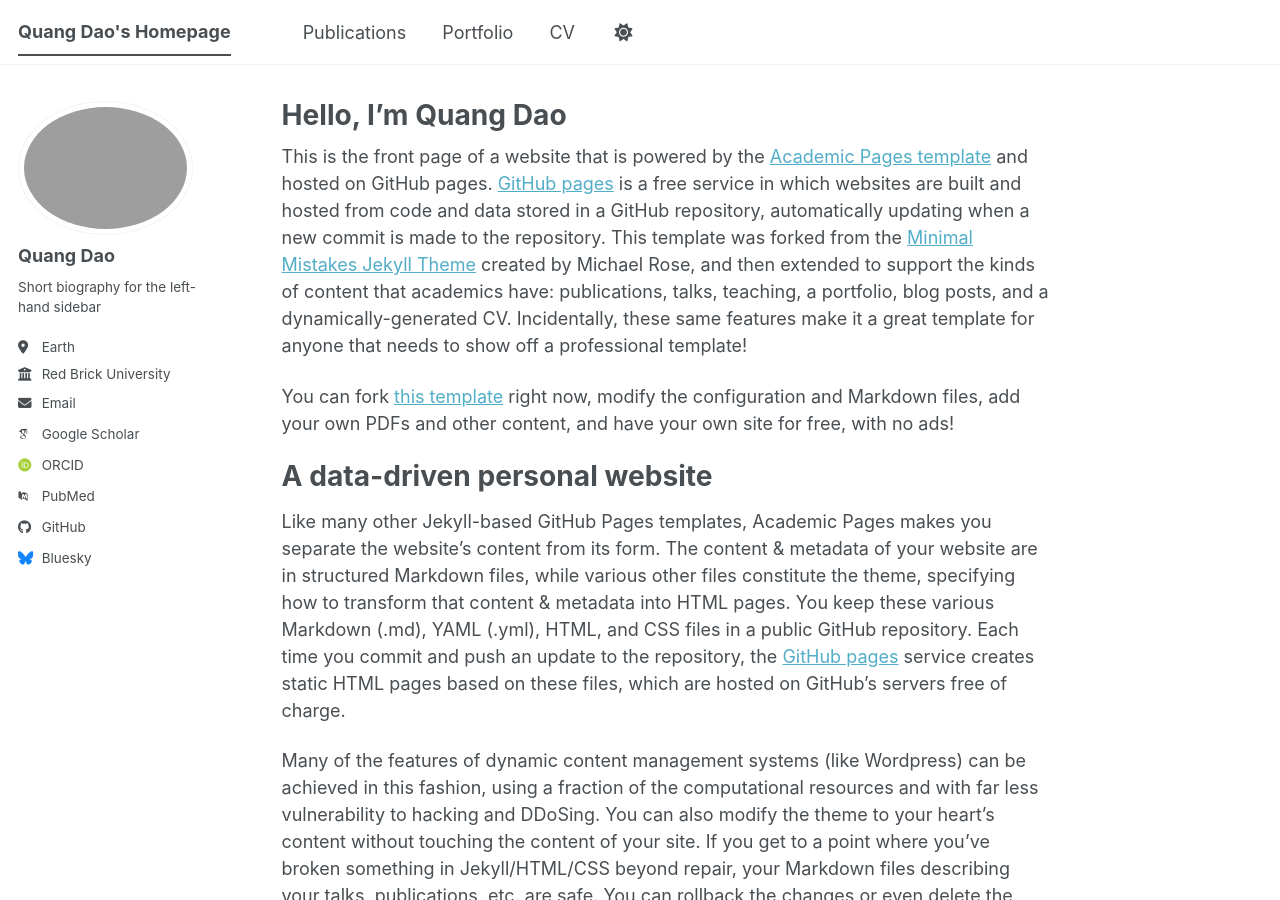
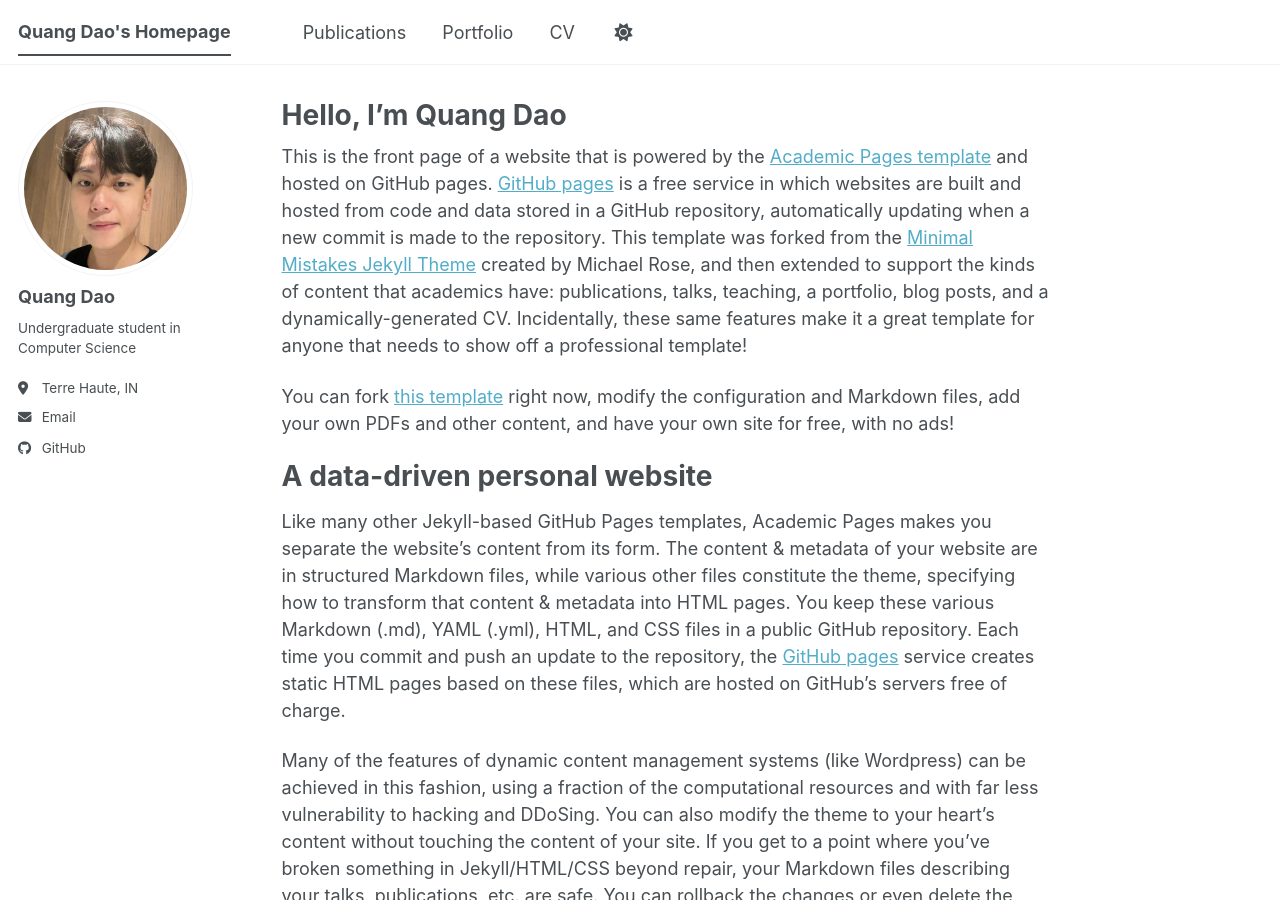
Before and after one commit to minhquang0701/minhquang0701.github.io, a Jekyll site: the page built from _pages/about.md, in a window 1280 px wide and 900 px high. Built offline with Jekyll 4.4.1, drawn with Linux system fonts in a browser that asks for light colours; some web fonts are replaced; a script bundle is joined from its source files by our own code; library files that are not in the unit come from our copies.

Commit message:
Update image

```diff
--- a/_config.yml
+++ b/_config.yml
@@ -22,25 +22,25 @@ repository               : "minhquang0701/minhquang0701.github.io"
 #               Additional customization can be done by editing /_includes/author-profile.html
 author:
   # Biographic information
-  avatar           : r"C:\Users\daoqm\Quang.github.io\assets\Potrait.jpg"
+  avatar           : "Potrait.jpg" # file must live in /images/ (see author-profile.html)
   name             : "Quang Dao"
   pronouns         : # example: "she/her"
-  bio              : "Short biography for the left-hand sidebar"
-  location         : "Earth"
-  employer         : "Red Brick University"
+  bio              : "Undergraduate student in Computer Science"
+  location         : "Terre Haute, IN"
+  employer         :
   uri              : # URL
   email            : "daoqm@rose-hulman.edu"
 
   # Academic websites
   academia         : # URL
   arxiv            : # URL - Update with the correct link to your profile
-  googlescholar    : "https://scholar.google.com/citations?user=PS_CX0AAAAAJ"
+  googlescholar    :
   inspire-hep      : # URL
   impactstory      : # URL
-  orcid            : "https://orcid.org/yourorcidurl"
+  orcid            :
   semantic         : # URL
   ssrn             : # URL
-  pubmed           : "https://www.ncbi.nlm.nih.gov/pubmed/?term=john+snow"
+  pubmed           :
   researchgate     : # URL
   scopus           : # URL
   zotero           : # URL
@@ -56,7 +56,7 @@ author:
 
   # Social media
   artstation       : # Username
-  bluesky          : "bsky.app" # Replace this with you Bluesky username
+  bluesky          :  # Replace this with you Bluesky username
   facebook         : # Username
   flickr           : # Username
   foursquare       : # Username
```
Also changed, not shown: images/Potrait.jpg (added).
